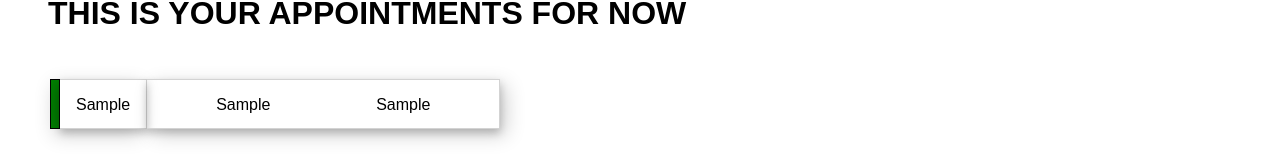
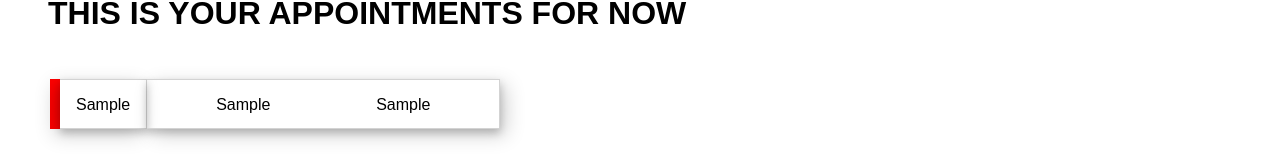
Before and after one commit to mayhelenrs/it2810-webutvikling-h17-prosjekt-3-group-50, a React (Create React App) app: page /appointments in a window 1280 px wide. Both pictures are taken after typing "Sample", "Sample", "Sample" into the empty fields and a click on the button "Add". Shown: the part 140-306 px from the top of the page. Built offline with nearby package versions, Linux system fonts and the light colour scheme; a web font is replaced by a local one.

Commit message:
added random colors for appointments

```diff
--- a/src/components/appointmentItem.jsx
+++ b/src/components/appointmentItem.jsx
@@ -15,7 +15,7 @@ export class AppointmentItem extends React.Component {
   render(){
     return(
       <li className="tile-wrapper" key={this.props.index}>
-        <div className="color-tile" style={{backgroundColor: ''+this.state.color, bordercolor: ''+this.state.color}}></div>
+        <div className="color-tile" style={{backgroundColor: ''+this.state.color , borderColor: ''+this.state.color}}></div>
         <div className="titleText">
           <p>{this.props.description}</p>
         </div>
--- a/src/views/Appointment.jsx
+++ b/src/views/Appointment.jsx
@@ -7,12 +7,15 @@ export class Appointment extends React.Component {
     super(props)
     let appointmentList = [
     ]
+    let colorList = [
+      'green', 'red', 'yellow', 'blue', 'orange', 'pink', 'purple'
+    ]
     this.state = {
+      colors: colorList,
       list: appointmentList,
       desc: '',
       time:'',
-      date:'',
-      color:'green',
+      date:''
     }
     this.formSubmit = this.formSubmit.bind(this)
   }
@@ -28,6 +31,7 @@ export class Appointment extends React.Component {
     if(this.state.desc.length > 0 &&
       this.state.time.length > 0 &&
       this.state.date.length > 0){
+      const colors = this.state.colors.slice()
       const newList = this.state.list.slice()
       const index = newList.length
       const newAppointment = <AppointmentItem
@@ -35,7 +39,7 @@ export class Appointment extends React.Component {
         time={this.state.time}
         date={this.state.date}
         key={index}
-        color={this.state.color}
+        color={colors[Math.floor(Math.random()*7)]}
         />
       newList.push(newAppointment)
       this.setState({
```
